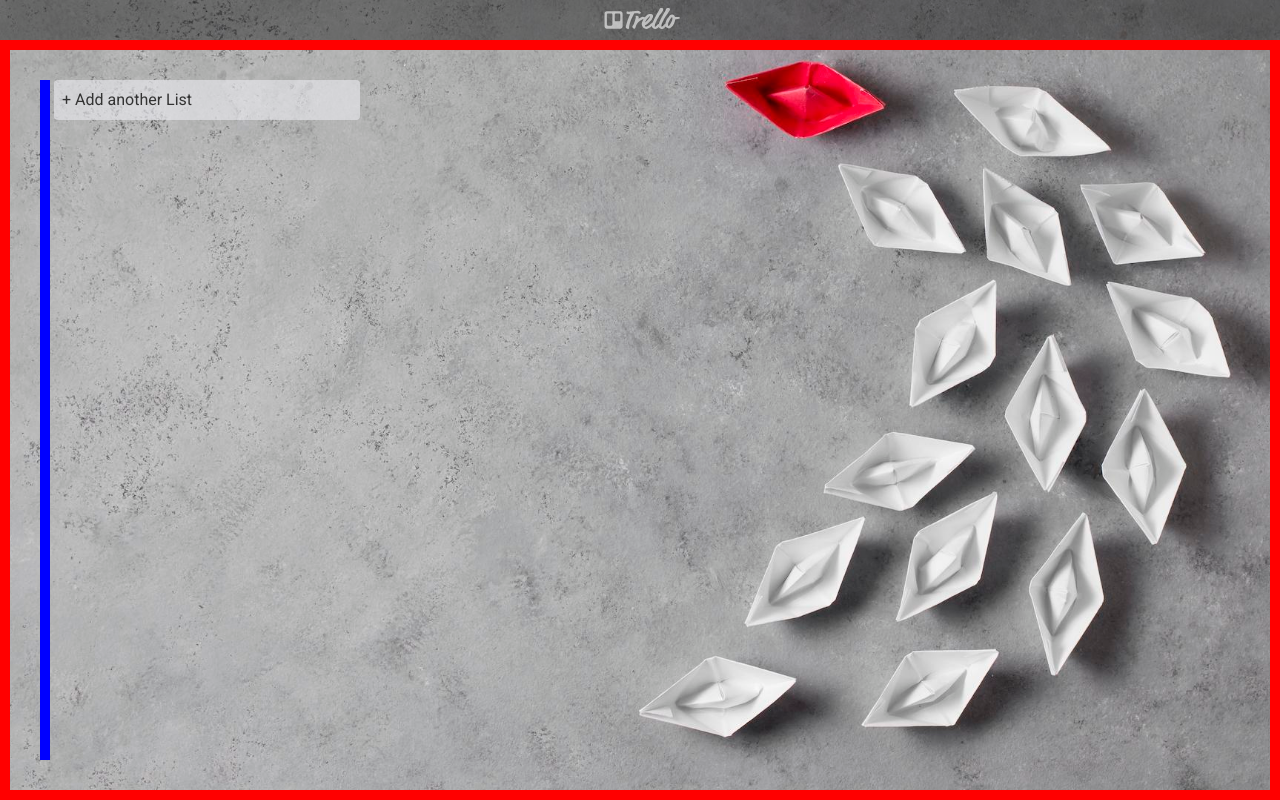
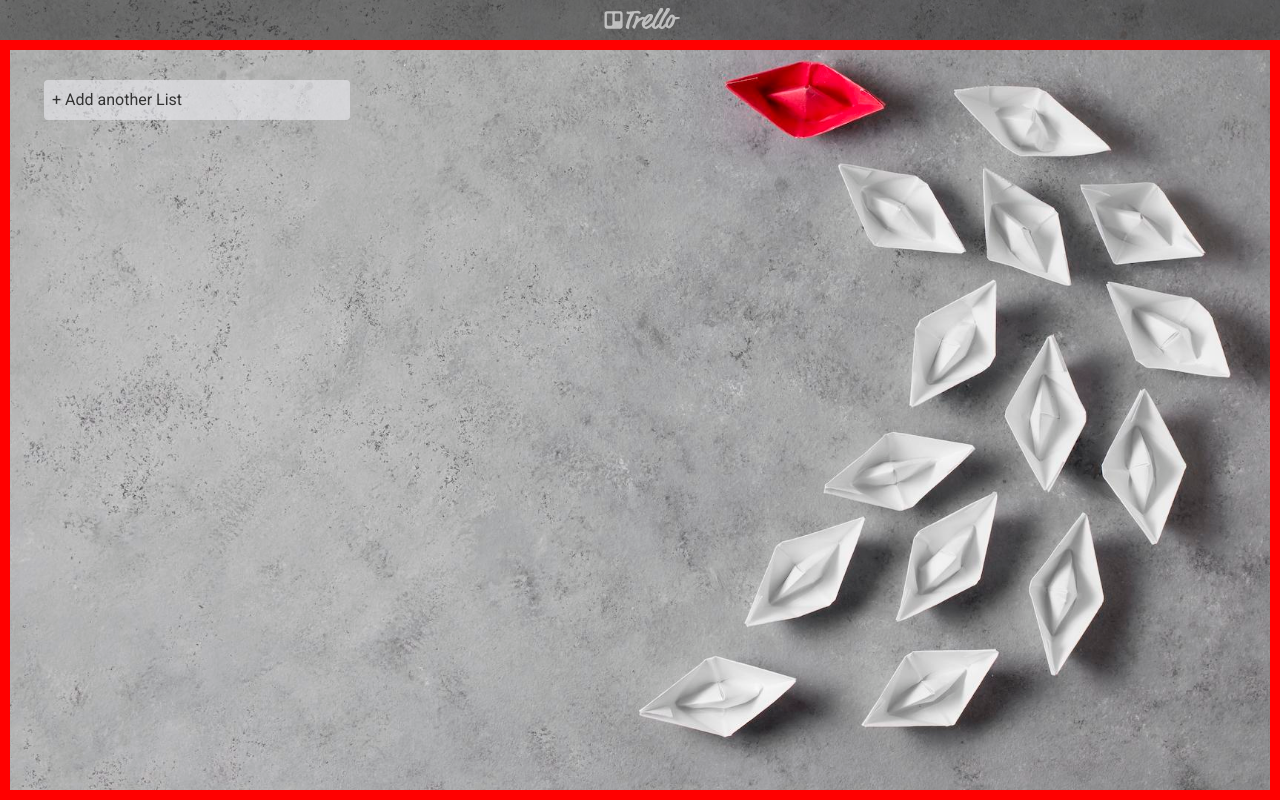
Before and after one commit to Lawyerd/svelte-clone, a Svelte app: page / in a window 1280 px wide. Built offline with nearby package versions, Linux system fonts and the light colour scheme.

Commit message:
List 정렬을 위한 모듈(sortablejs)

```diff
--- a/package.json
+++ b/package.json
@@ -28,6 +28,7 @@
     "rollup-plugin-replace": "^2.2.0",
     "rollup-plugin-svelte": "^7.0.0",
     "rollup-plugin-terser": "^7.0.0",
+    "sortablejs": "^1.14.0",
     "svelte": "^3.42.1",
     "svelte-preprocess": "^4.7.4"
   },
--- a/src/components/List.svelte
+++ b/src/components/List.svelte
@@ -16,9 +16,6 @@
       {#each list.cards as card (card.id)}
         <Card {card} />
       {/each}
-      <Card />
-      <Card />
-      <Card />
     </div>
     <CreateCard />
   </div>
--- a/src/components/ListContainer.svelte
+++ b/src/components/ListContainer.svelte
@@ -1,12 +1,34 @@
 <script>
-  //   import List from "./List.svelte";
   import List from "~/components/List.svelte";
   import CreateList from "~/components/CreateList.svelte";
   import { lists } from "~/store/list";
+  import { onMount } from "svelte";
+  import Sortable from "sortablejs";
+
+  let sortableLists;
+  let listsEl;
+
+  onMount(() => {
+    sortableLists = new Sortable(listsEl, {
+      group: "My Lists", // 한 목록에서 다른 목록으로 요소를 끌어오려면(DnD) 두 목록의 그룹 값이 같아야 합니다.
+      handle: ".list", // 드래그 핸들이 될 요소의 선택자를 입력합니다.
+      delay: 50, // 클릭이 밀리는 것을 방지하기 위해 약간의 지연 시간을 추가합니다.
+      animation: 0, // 정렬할 때 애니메이션 속도(ms)를 지정합니다.
+      forceFallback: true, // 다양한 환경의 일관된 Drag&Drop(DnD)을 위해 HTML5 기본 DnD 동작을 무시하고 내장 기능을 사용합니다.
+      // 요소의 DnD가 종료되면 실행할 핸들러(함수)를 지정합니다.
+      onEnd(event) {
+        console.log(event); // event 객체의 정렬에 대한 다양한 정보가 들어있어요.
+        // lists.reorder({
+        //   oldIndex: event.oldIndex,
+        //   newIndex: event.newIndex,
+        // });
+      },
+    });
+  });
 </script>
 
 <div class="list-container">
-  <div class="lists">
+  <div class="lists" bind:this={listsEl}>
     {#each $lists as list (list.id)}
       <List {list} />
     {/each}
@@ -31,7 +53,7 @@
       display: inline-block;
       // 원래는 diplay : block이라 일정한 width를 가졌었다.
       height: 100%;
-      border: 5px solid blue;
+      // border: 5px solid blue;
       box-sizing: border-box;
     }
   }
```
Also changed, not shown: 1 other file (tests, documents, lock files or other folders).
